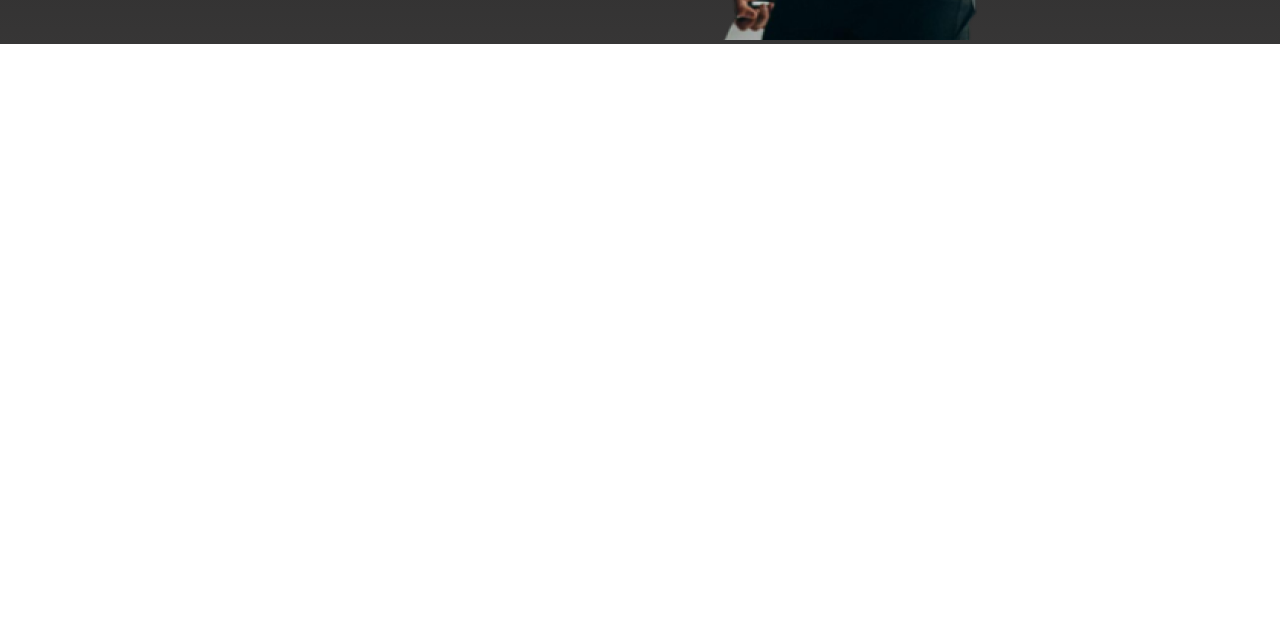
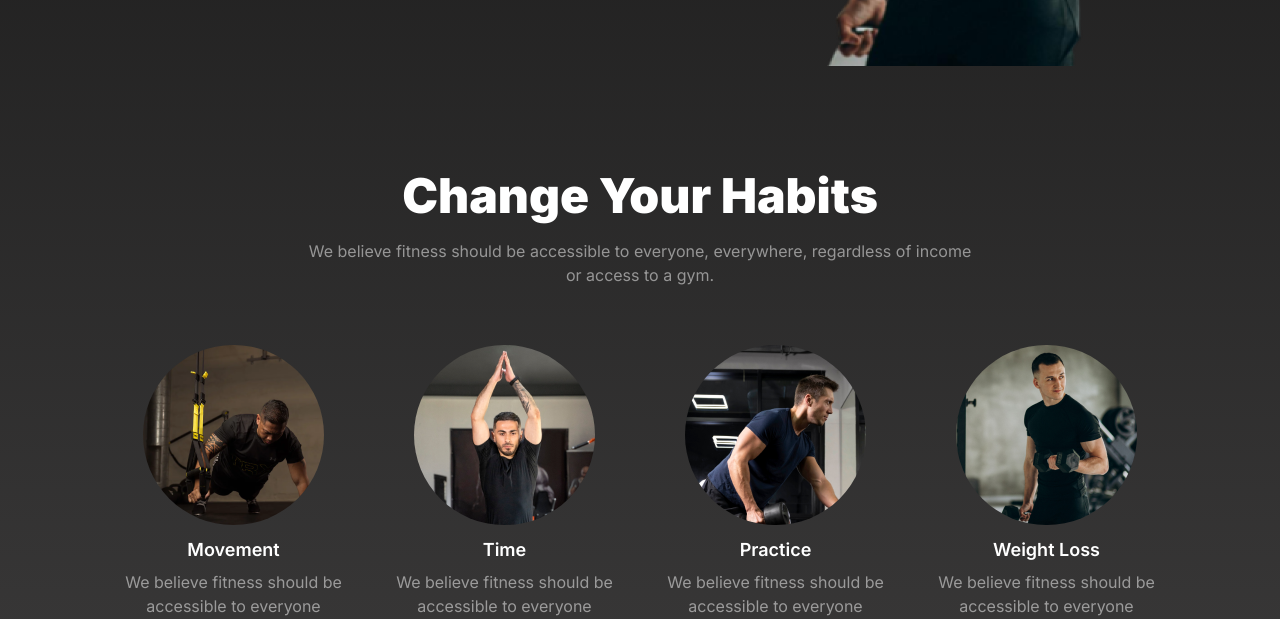
Before and after one commit to shahidca/B10A2-versatile-ui, a plain HTML site: page index.html in a window 1280 px wide. Shown: the part 632-1251 px from the top of the page. Before the commit the page ends 800 px from the top, so only its background shows below. Drawn offline with Linux system fonts and the light colour scheme.

Commit message:
Change Your Habits

```diff
--- a/index.html
+++ b/index.html
@@ -47,6 +47,37 @@
 
     </header>
     <main>
+        <!-- Change Your Habits Start Codding Here -->
+         <section class="container">
+            <div class="text-area">
+                <h2 class="habit-title">Change Your Habits</h2>
+            <p class="habit-description text-primary">We believe fitness should be accessible to everyone, everywhere, regardless of income or access to a gym.</p>
+            </div>
+            <div class="img-container">
+
+                <div class="fitness-img">
+                    <img src="./images/image 3.png" alt="">
+                    <h4 class="img-name">Movement</h4>
+                    <p class="img-description text-primary">We believe fitness should be accessible to everyone</p>
+                </div>
+                <div class="fitness-img">
+                    <img src="./images/image 2.png" alt="">
+                    <h4 class="img-name">Time</h4>
+                    <p class="img-description text-primary">We believe fitness should be accessible to everyone</p>
+                </div>
+                <div class="fitness-img">
+                    <img src="./images/image 4.png" alt="">
+                    <h4 class="img-name">Practice</h4>
+                    <p class="img-description text-primary">We believe fitness should be accessible to everyone</p>
+                </div>
+                <div class="fitness-img">
+                    <img src="./images/image 5.png" alt="">
+                    <h4 class="img-name">Weight Loss</h4>
+                    <p class="img-description text-primary">We believe fitness should be accessible to everyone</p>
+                </div>
+            </div>
+         </section>
+
 
     </main>
     <footer>
--- a/responsive.css
+++ b/responsive.css
@@ -56,4 +56,10 @@ left: 40px;
         position: absolute;
 
     }
+    /* <!-- Change Your Habits Start Codding Here --> */
+
+
+
+
+
 }
--- a/style/style.css
+++ b/style/style.css
@@ -11,6 +11,9 @@
     padding: 0;
     box-sizing: border-box;
 }
+body{
+    background: linear-gradient(180.00deg, rgb(17, 17, 17),rgba(28, 27, 27, 0.884) 100%);
+}
 .display-hidden{
     display: none;
 }
@@ -22,11 +25,14 @@
 .display-flex{
 display: flex;
 }
+.text-primary{
+    color: rgba(255, 255, 255, 0.5);
+font-size: 1rem;
+font-weight: 400;
+line-height: 24px;
+}
 
 /* header part style start here */
-#header{
-    background: linear-gradient(180.00deg, rgb(17, 17, 17),rgba(28, 27, 27, 0.884) 100%);
-}
 .nav-bar{
 justify-content: space-between;
 align-items: center;
@@ -155,3 +161,48 @@ font-weight: 900;
 font-size: 0.8125rem;
 font-weight: 400;
 }
+/* <!-- Change Your Habits Start Codding Here --> */
+.container{
+    display: flex;
+    flex-direction: column;
+    justify-content: center;
+    align-items: center;
+    margin-top: 100px;
+}
+.text-area{
+    text-align: center;
+    width: 671px;
+}
+.img-container{
+    display: flex;
+    gap: 40px;
+    margin: 0 auto;
+    margin-top: 58px;
+}
+.habit-title{
+    color: rgb(255, 255, 255);
+font-size: 3rem;
+font-weight: 900;
+}
+.fitness-img img{
+border-radius: 90px;
+}
+.img-name{
+    color: rgb(255, 255, 255);
+font-size: 1.125rem;
+font-weight: 600;
+}
+.fitness-img{
+    width: 231px;
+height: 274px;
+text-align: center;
+}
+.fitness-img h4{
+margin-top: 10px;
+}
+.fitness-img p{
+margin-top: 10px;
+}
+.habit-description{
+    margin-top: 14px;
+}
```
